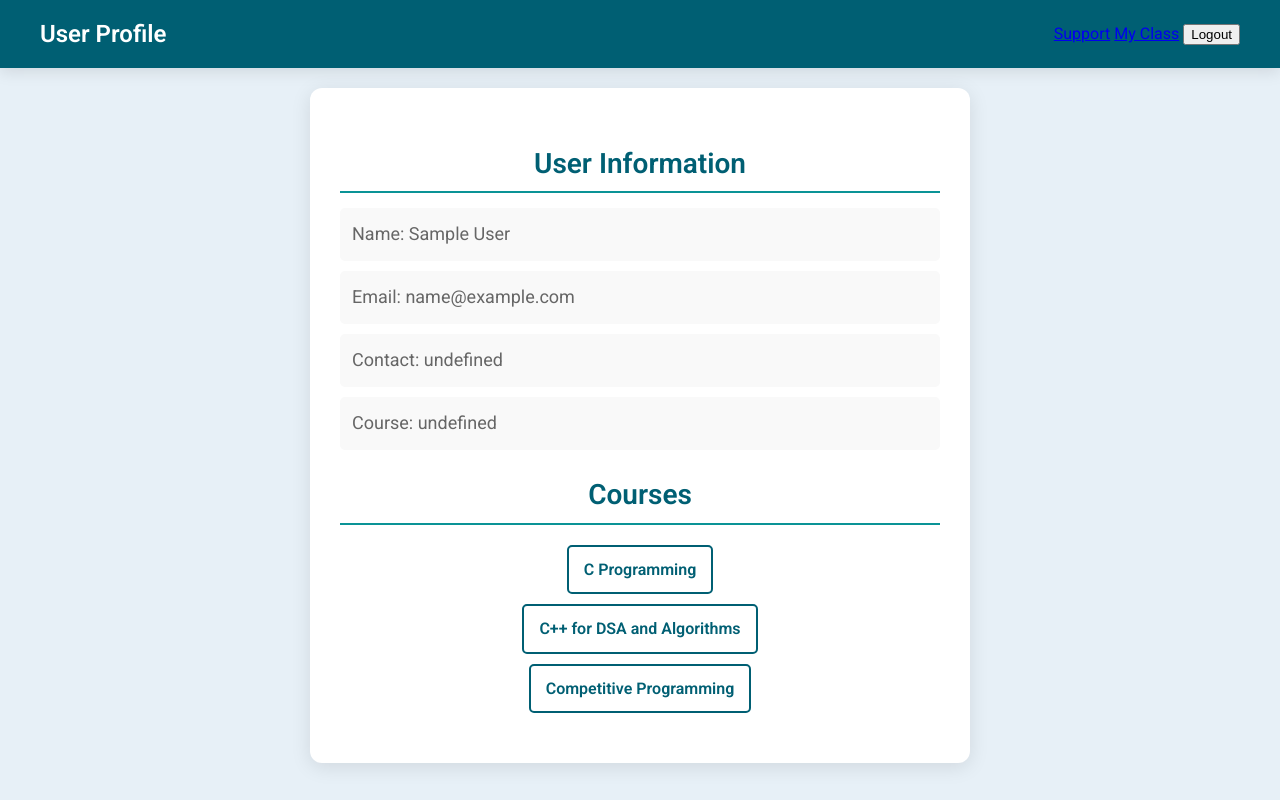
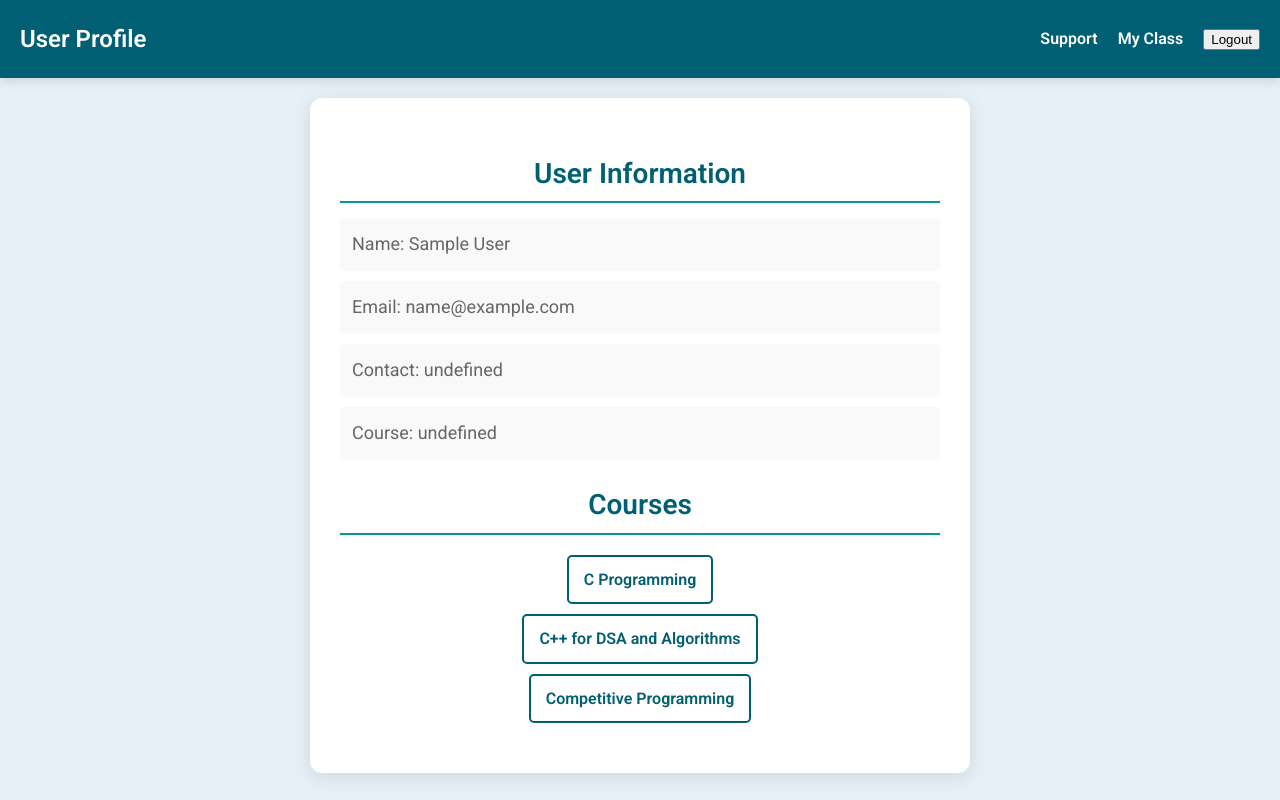
Before and after one commit to talha-khondoker/test, a plain HTML site: page user-profile.html in a window 1280 px wide. Shown: the top 800 px of the page. Drawn offline with Linux system fonts and the light colour scheme; sample sign-in values are in the browser's storage.

Commit message:
Update user-profile.html

```diff
--- a/user-profile.html
+++ b/user-profile.html
@@ -17,21 +17,40 @@
         }
 
         /* Navbar */
+
+/* Navbar */
         .navbar {
-            background-color: #005f73; /* Dark teal */
+            background-color: #005f73; /* Dark teal for navbar */
             color: white;
-            padding: 15px 40px;
+            padding: 20px; /* Spacing around navbar */
             display: flex;
+            flex-wrap: wrap; /* Allow wrapping of items */
             justify-content: space-between;
             align-items: center;
-            box-shadow: 0 4px 15px rgba(0, 0, 0, 0.1);
+            box-shadow: 0 4px 10px rgba(0, 0, 0, 0.1); /* Light shadow for navbar */
         }
 
         .navbar h1 {
-            font-size: 24px;
-            margin: 0;
+            font-size: 24px; /* Navbar title size */
+            margin: 0; /* Remove default margin */
         }
 
+        .navbar-right {
+            display: flex;
+            align-items: center; /* Center vertically */
+        }
+
+        .navbar-right a {
+            color: white; /* Navbar link color */
+            text-decoration: none; /* No underline */
+            margin-right: 20px; /* Space between links */
+            font-weight: 600; /* Bold font */
+            transition: color 0.3s ease; /* Transition for hover effect */
+        }
+
+        .navbar-right a:hover {
+            color: #0a9396; /* Lighter teal on hover */
+        }
         /* Main Container */
         .container {
             padding: 30px;
```
